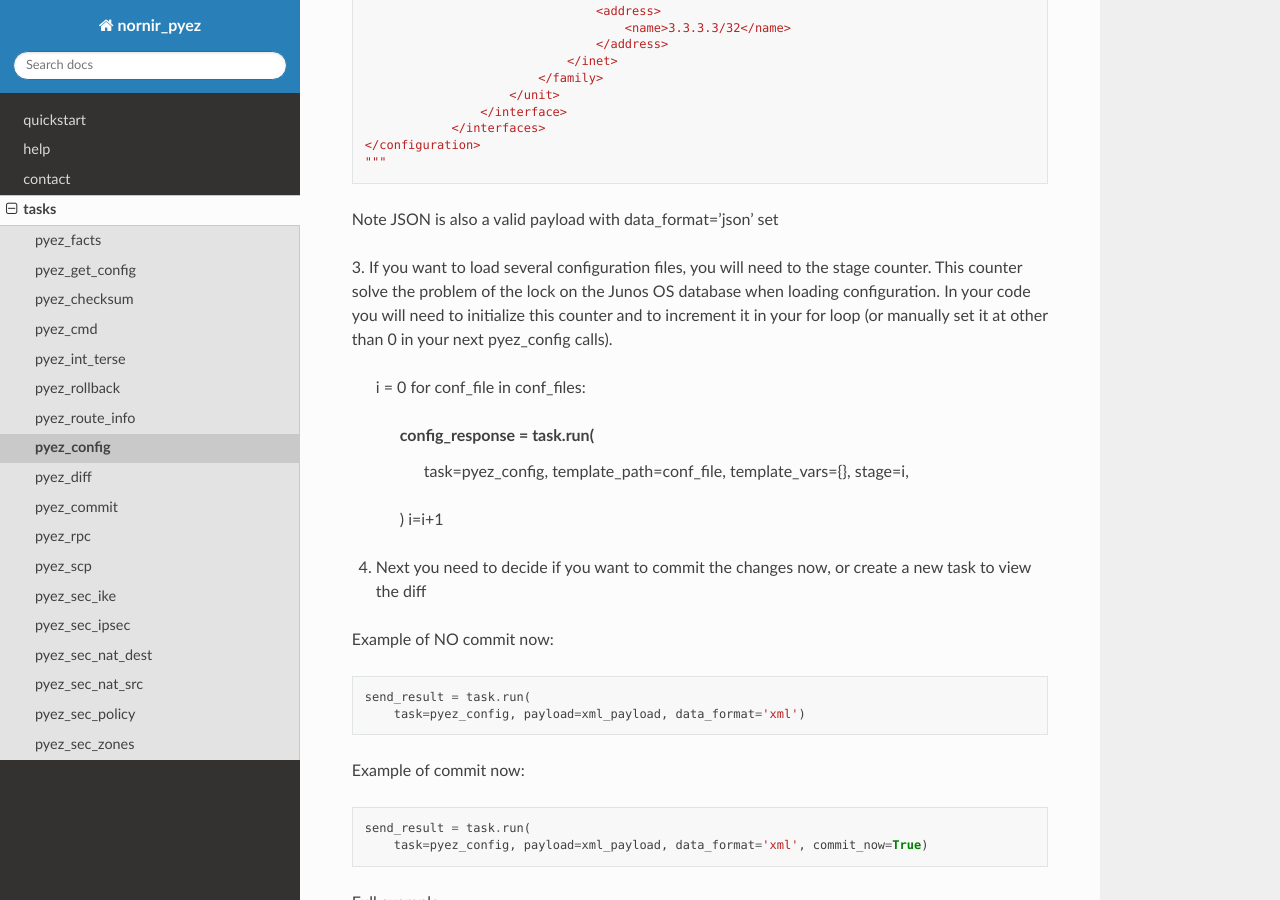
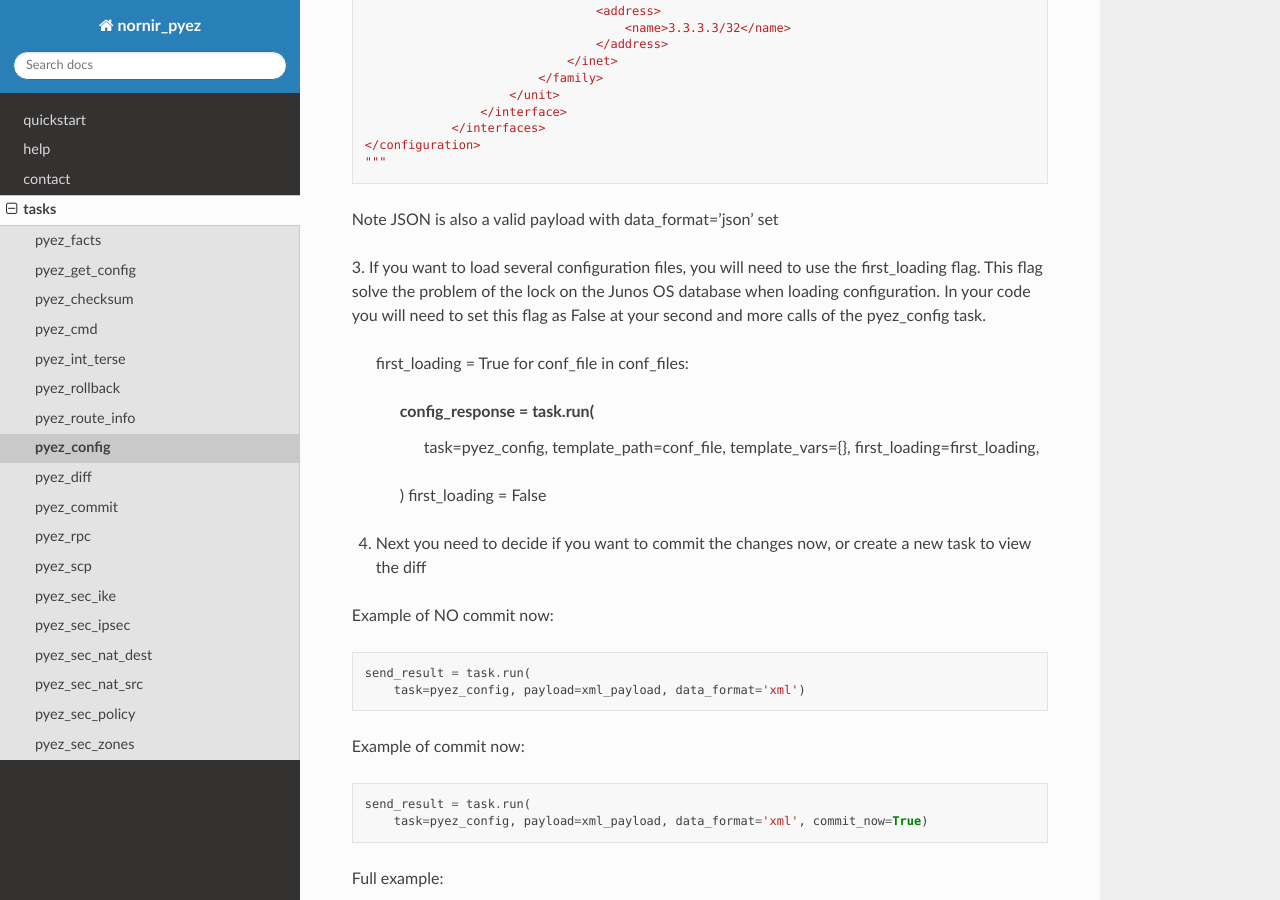
Before and after one commit to DataKnox/nornir_pyez, a Sphinx documentation site: the page built from docs/pyez_config.rst, in a window 1280 px wide and 900 px high, scrolled down 786 px. Built offline with Sphinx 7.4.7 and the Read the Docs theme 2.0.0, drawn with Linux system fonts in a browser that asks for light colours.

Commit message:
Switching from a counter to a simple flag for handling several calls of pyez_config task

```diff
--- a/docs/pyez_config.rst
+++ b/docs/pyez_config.rst
@@ -44,19 +44,19 @@ An XML payload example::
 
 Note JSON is also a valid payload with data_format='json' set
 
-3. If you want to load several configuration files, you will need to the stage counter. This counter solve the problem of the lock on the Junos OS database when loading configuration.
-In your code you will need to initialize this counter and to increment it in your for loop (or manually set it at other than 0 in your next pyez_config calls).
+3. If you want to load several configuration files, you will need to use the first_loading flag. This flag solve the problem of the lock on the Junos OS database when loading configuration.
+In your code you will need to set this flag as False at your second and more calls of the pyez_config task.
 
-    i = 0
+    first_loading = True
     for conf_file in conf_files:
 
         config_response = task.run(
             task=pyez_config,
             template_path=conf_file,
             template_vars={},
-            stage=i,
+            first_loading=first_loading,
         )
-        i=i+1
+        first_loading = False
 
 4. Next you need to decide if you want to commit the changes now, or create a new task to view the diff
 
```
Also changed, not shown: 1 other file.
